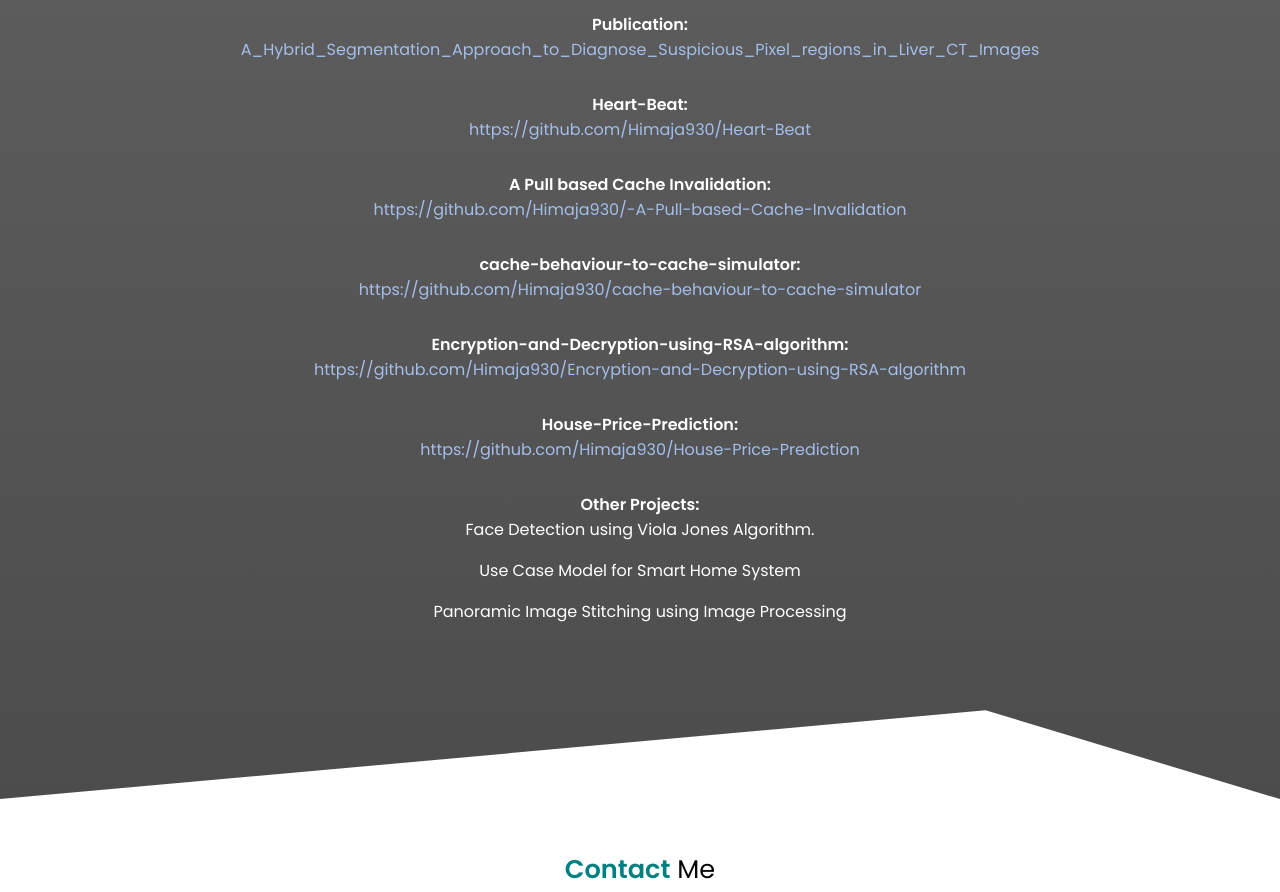
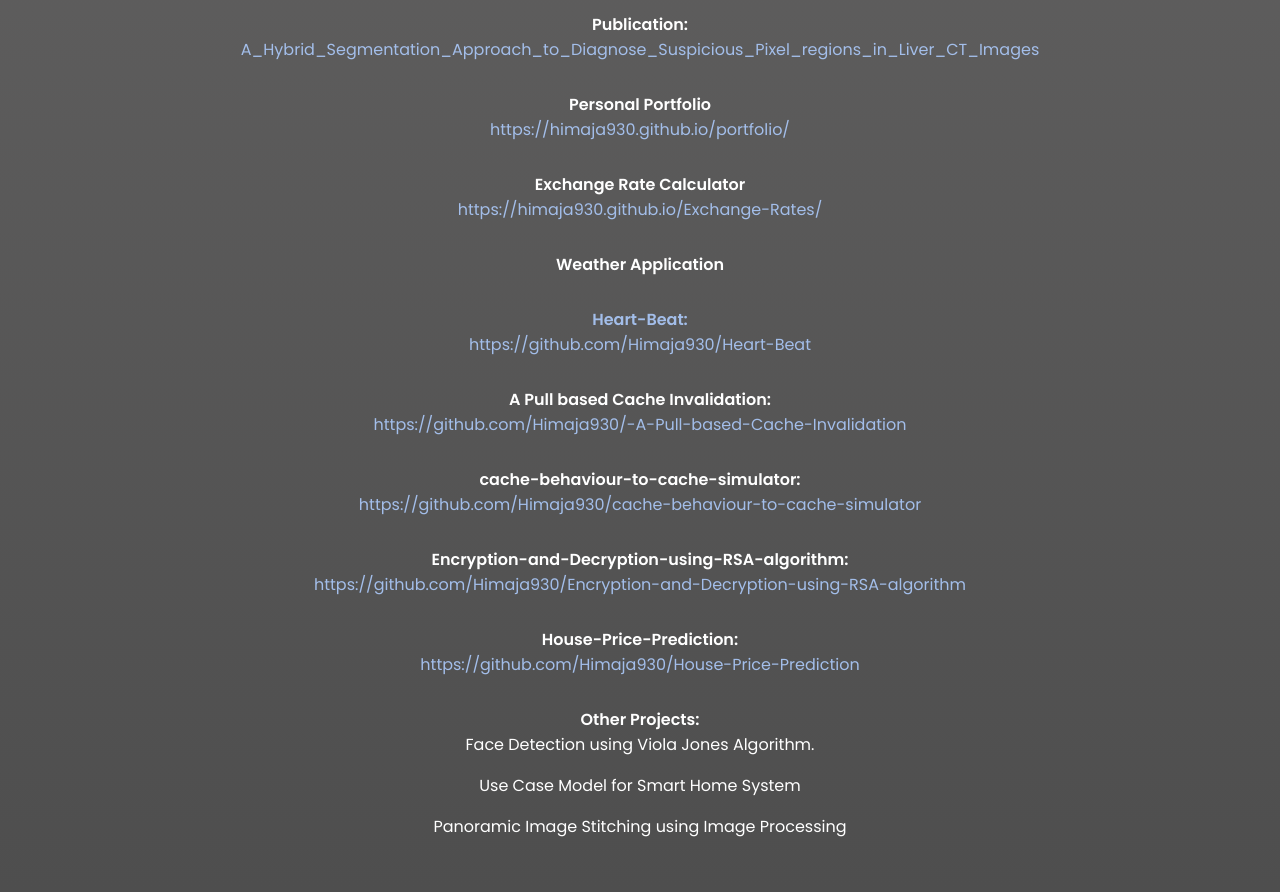
Before and after one commit to Himaja930/portfolio, a plain HTML site: page index.html in a window 1280 px wide. Shown: the part 2641-3533 px from the top of the page. Drawn offline with nearby package versions, Linux system fonts and the light colour scheme; a script that the page names is missing.

Commit message:
Update index.html

```diff
--- a/index.html
+++ b/index.html
@@ -161,6 +161,21 @@
                     </div>
 
                     <div class="proj">
+                        <h4>Personal Portfolio</h4>
+                        <a href="https://himaja930.github.io/portfolio/" target="_blank">https://himaja930.github.io/portfolio/</a>
+                    </div>
+
+                    <div class="proj">
+                        <h4>Exchange Rate Calculator</h4>
+                        <a href="https://himaja930.github.io/Exchange-Rates/" target="_blank">https://himaja930.github.io/Exchange-Rates/</a>
+                    </div>
+
+                    <div class="proj">
+                        <h4>Weather Application</h4>
+                        <a href="https://himaja930.github.io/Weather_Application/"https://himaja930.github.io/Weather_Application/</a>
+                    </div>
+
+                    <div class="proj">
                         <h4>Heart-Beat:</h4>
                             <a href="https://github.com/Himaja930/Heart-Beat" target="_blank">https://github.com/Himaja930/Heart-Beat</a>
                     </div>
```
